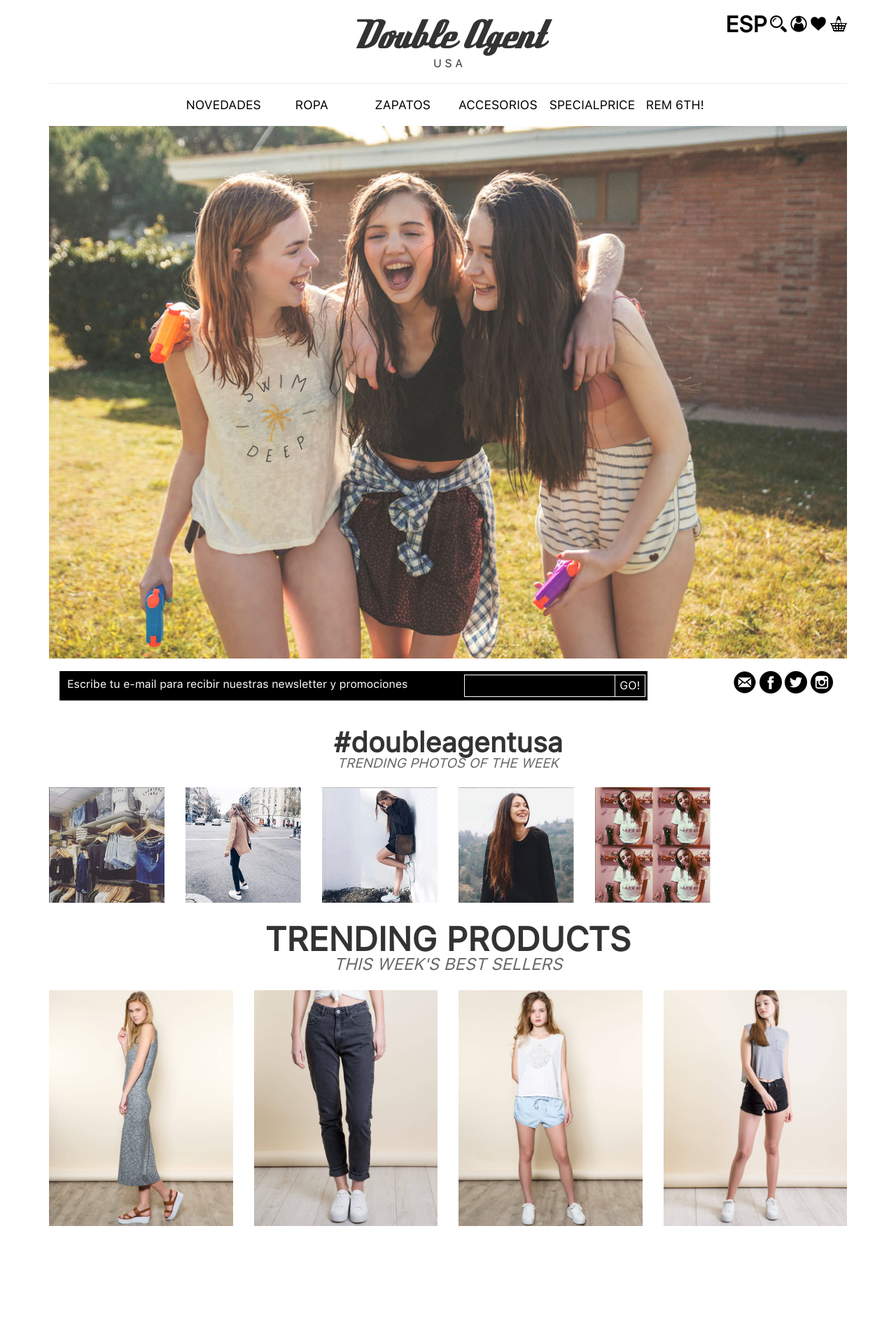
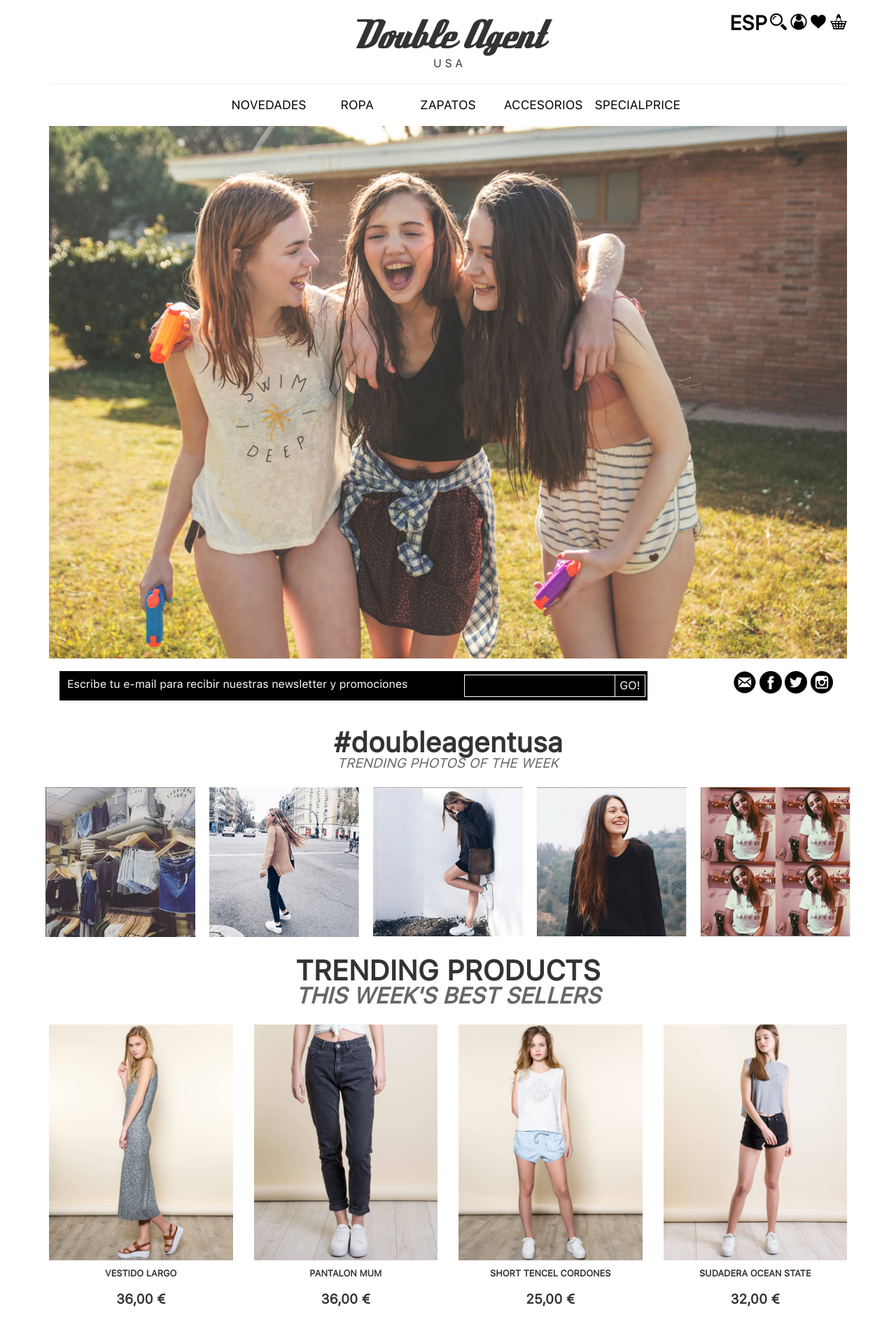
Before and after one commit to scalzadonna/double-agent, a plain HTML site: page index.html in a window 1280 px wide. Shown: the part 41-1933 px from the top of the page at 70% size. Before the commit the page ends 1796 px from the top, so only its background shows below. Drawn offline with nearby package versions, Linux system fonts and the light colour scheme.

Commit message:
Final draft

```diff
--- a/css/style.css
+++ b/css/style.css
@@ -49,6 +49,34 @@ table {
 }
 a, a:hover{
   text-decoration: none;
+}
+.col-xs-5ta,
+.col-sm-5ta,
+.col-md-5ta,
+.col-lg-5ta {
+    position: relative;
+    min-height: 1px;
+    padding-right: 10px;
+    padding-left: 10px;
+}
+
+.col-xs-5ta {
+    width: 20%;
+    float: left;
+}
+
+@media (min-width: 992px) {
+    .col-md-5ta {
+        width: 20%;
+        float: left;
+    }
+}
+
+@media (min-width: 1200px) {
+    .col-lg-5ta {
+        width: 20%;
+        float: left;
+    }
 }
 /*-------------------------------*\
   |CUSTOM STYLES|
@@ -124,8 +152,11 @@ h5 {
   color: #FFF;
 }
 .toolbar a {
-  font-size: 2em;
+  font-size: 1.8em;
   font-weight: bolder;
+}
+.toolbar img{
+  width: 24px;
 }
 .news-bar.row {
   margin: 15px 5px 15px 15px;
@@ -166,16 +197,61 @@ h5 {
   padding: 25px 0px;
 }
 .trending-header {
-  font-size: 3em;
-  font-weight: bolder;
+  font-size: 2.5em;
+  font-weight: bold;
   text-transform: uppercase;
 }
 .trending-sub {
-  font-size: 1.5em;
+  font-size: 2em;
   font-style: italic;
+  font-weight: bold;
   color: #666;
   text-transform: uppercase;
 }
 .trending-pics img {
   width: 100%;
 }
+
+p.prod-desc {
+  padding: 10px;
+  text-transform: uppercase;
+  font-size: 0.8em;
+  font-weight: bolder;
+}
+
+p.prod-price {
+  font-size: 1.2em;
+  font-weight: bolder;
+  padding: 10px;
+}
+
+@media (max-width: 768px) {
+
+  .toolbar a {
+    font-size: 1em;
+  }
+  .toolbar img{
+    width: 12px;
+  }
+  .newsletter-msg {
+    font-size: 0.5em;
+  }
+  .newsletter-bar input {
+    height: 20px;
+  }
+  .insta-header {
+    padding: 5px;
+    font-size: 1.5em;
+    font-weight: bolder;
+    text-transform: none;
+  }
+  .insta-sub {
+    font-size: 1em;
+  }
+  .trending-header {
+    font-size: 1.5em;
+  }
+  .trending-sub {
+    font-size: 1em;
+  }
+}
--- a/index.html
+++ b/index.html
@@ -21,13 +21,13 @@
   <nav class="navbar navbar-inverse">
     <div class="container">
       <div class="row">
-        <div class="col-xs-6 col-md-4 text-left">
+        <div class="hidden-xs col-md-4 text-left">
           <a href="#">Env&iacute;o gratuito</a>
         </div>
-        <div class="col-xs-6 col-md-4 text-center">
+        <div class="hidden-xs col-md-4 text-center">
           <a href="#">Devoluciones gratuitas</a>
         </div>
-        <div class="col-xs-6 col-md-4 text-right">
+        <div class="hidden-xs col-md-4 text-right">
           <a href="#">Entrega en 24/48 horas</a>
         </div>
       </div>
@@ -37,17 +37,17 @@
   <!-- Logo and Header -->
   <div class="container">
     <div class="row">
-      <div class="col-xs-12 col-md-4 col-md-offset-4 text-center">
+      <header class="col-xs-12 col-md-4 col-md-offset-4 text-center">
         <h1 id="title">Double Agent</h1>
         <h4>U S A</h4>
-      </div>
-      <div class="col-xs-12 col-md-4 text-right toolbar">
+      </header>
+      <nav class="col-xs-12 col-md-4 text-right toolbar">
         <a href="#esp">ESP</a>
-        <a href="#buscar"><img src="img/lupa.png"/></a>
-        <a href="#usuario"><img src="img/sesion.png"/></a>
-        <a href="#favs"><img src="img/favoritos.png"/></a>
-        <a href="#cart"><img src="img/cesta.png"/></a>
-      </div>
+        <a href="#buscar"><img alt="Buscar" src="img/lupa.png"/></a>
+        <a href="#usuario"><img alt="Usuario" src="img/sesion.png"/></a>
+        <a href="#favs"><img alt="Favoritos" src="img/favoritos.png"/></a>
+        <a href="#cart"><img alt="Compras" src="img/cesta.png"/></a>
+      </nav>
     </div>
     <hr/>
 
@@ -56,39 +56,37 @@
       <div class="row">
         <div class="col-md-8 col-md-offset-2">
             <div class="row">
-                  <div class="col-xs-6 col-md-2 text-center">
+              <div class="col-xs-12 col-md-2 col-md-offset-1 text-center">
                 <a href="#">Novedades</a>
               </div>
-                  <div class="col-xs-6 col-md-2 text-center">
+              <div class="col-xs-12 col-md-2 text-center">
                 <a href="#">Ropa</a>
               </div>
-                  <div class="col-xs-6 col-md-2 text-center">
+              <div class="col-xs-12 col-md-2 text-center">
                 <a href="#">Zapatos</a>
               </div>
-                  <div class="col-xs-6 col-md-2 text-center">
+              <div class="col-xs-12 col-md-2 text-center">
                 <a href="#">Accesorios</a>
               </div>
-                  <div class="col-xs-6 col-md-2 text-center">
+              <div class="col-xs-12 col-md-2 text-center">
                 <a href="#">Specialprice</a>
-                  </div>
-                  <div class="col-xs-6 col-md-2 text-center">
-                    <a href="#">REM 6th!</a>
               </div>
             </div>
         </div>
       </div>
     </nav>
 
+    <main>
       <!-- Front image cover-->
-    <div class="row">
-      <div class="col-xs-12 front">
+      <article class="row">
+        <section class="col-xs-12 front">
           <img src="img/front.jpg"/>
-      </div>
-    </div>
+        </section>
+      </article>
 
       <!--Newsletter Bar and Social -->
-    <div class="row news-bar">
-      <div class="col-xs-12 col-md-9 newsletter-bar">
+      <article class="row news-bar">
+        <section class="col-xs-12 col-md-9 newsletter-bar">
           <div class="row">
             <div class="col-xs-12 col-md-8">
               <p class="newsletter-msg">Escribe tu e-mail para recibir nuestras newsletter y promociones</p>
@@ -100,64 +98,77 @@
               <input type="button" value="GO!"/>
             </div>
           </div>
-      </div>
-      <div class="col-xs-12 col-md-3 text-right social">
-        <a href="#mail"><img src="img/mail.png"/></a>
-        <a href="#facebook"><img src="img/facebook.png"/></a>
-        <a href="#twitter"><img src="img/twitter.png"/></a>
-        <a href="#instagram"><img src="img/instagram.png"/></a>
-      </div>
+        </section>
+        <section class="col-xs-12 col-md-3 text-right social">
+          <a href="#mail"><img alt="E-mail" src="img/mail.png"/></a>
+          <a href="#facebook"><img alt="Facebook" src="img/facebook.png"/></a>
+          <a href="#twitter"><img alt="Twitter" src="img/twitter.png"/></a>
+          <a href="#instagram"><img alt="Instagram" src="img/instagram.png"/></a>
+        </section>
+      </article>
+
+      <!-- Instagram widget -->
+      <article class="insta-feed">
+        <div class="row">
+          <header class="col-xs-12 col-md-6 col-md-offset-3 text-center insta-title">
+            <span class="insta-header">#doubleagentusa</span><br/>
+            <span class="insta-sub">Trending photos of the week</span>
+          </header>
         </div>
 
-    <!-- Instagram widget -->
+        <section class="row insta-pics">
+          <div class="col-xs-5ta">
+            <img alt="Insta photo" src="img/insta/01.png"/>
+          </div>
+          <div class="col-xs-5ta">
+            <img alt="Insta photo" src="img/insta/02.png"/>
+          </div>
+          <div class="col-xs-5ta">
+            <img alt="Insta photo" src="img/insta/03.png"/>
+          </div>
+          <div class="col-xs-5ta">
+            <img alt="Insta photo" src="img/insta/04.png"/>
+          </div>
+          <div class="col-xs-5ta">
+            <img alt="Insta photo" src="img/insta/05.png"/>
+          </div>
+        </section>
+      </article>
+
+      <!-- Products widget -->
+      <article class="products-bar">
         <div class="row">
-      <div class="col-xs-12 col-md-6 col-md-offset-3 text-center insta-title">
-        <span class="insta-header">#doubleagentusa</span><br/>
-        <span class="insta-sub">Trending photos of the week</span>
-      </div>
+          <header class="col-xs-12 col-md-6 col-md-offset-3 text-center trending-title">
+            <span class="trending-header">Trending products</span><br/>
+            <span class="trending-sub">This week's best sellers</span>
+          </header>
         </div>
 
-    <div class="row insta-pics">
-      <div class="col-xs-6 col-md-2">
-        <img src="img/insta/01.png"/>
-      </div>
-      <div class="col-xs-6 col-md-2">
-        <img src="img/insta/02.png"/>
-      </div>
-      <div class="col-xs-6 col-md-2">
-        <img src="img/insta/03.png"/>
-      </div>
-      <div class="col-xs-6 col-md-2">
-        <img src="img/insta/04.png"/>
-      </div>
-      <div class="col-xs-6 col-md-2">
-        <img src="img/insta/05.png"/>
-      </div>
-    </div>
-
-    <!-- Products widget -->
-    <div class="row">
-      <div class="col-xs-12 col-md-6 col-md-offset-3 text-center trending-title">
-        <span class="trending-header">Trending products</span><br/>
-        <span class="trending-sub">This week's best sellers</span>
-      </div>
-    </div>
-
-    <div class="row trending-pics">
+        <section class="row trending-pics text-center">
           <div class="col-xs-6 col-md-3">
-        <img src="img/trending/1.jpg"/>
+            <img alt="Product photo" src="img/trending/1.jpg"/>
+            <p class="prod-desc">Vestido largo</p>
+            <p class="prod-price">36,00 €</p>
           </div>
           <div class="col-xs-6 col-md-3">
-        <img src="img/trending/2.jpg"/>
+            <img alt="Product photo" src="img/trending/2.jpg"/>
+            <p class="prod-desc">Pantalon Mum</p>
+            <p class="prod-price">36,00 €</p>
           </div>
           <div class="col-xs-6 col-md-3">
-        <img src="img/trending/3.jpg"/>
+            <img alt="Product photo" src="img/trending/3.jpg"/>
+            <p class="prod-desc">Short tencel cordones</p>
+            <p class="prod-price">25,00 €</p>
           </div>
           <div class="col-xs-6 col-md-3">
-        <img src="img/trending/4.jpg"/>
+            <img alt="Product photo" src="img/trending/4.jpg"/>
+            <p class="prod-desc">Sudadera Ocean State</p>
+            <p class="prod-price">32,00 €</p>
           </div>
-    </div>
-
+        </section>
+      </article>
+      <br/>
+    </main> <!-- close main -->
 
   </div><!--container-->
 
```
Also changed, not shown: 1 other file. Lines whose indentation alone changed are shown as unchanged.
